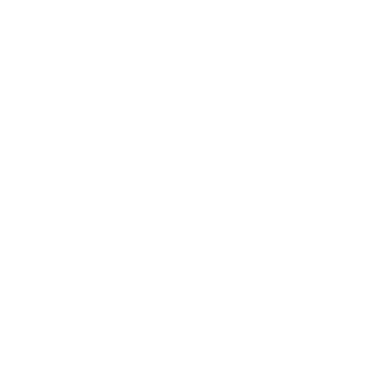
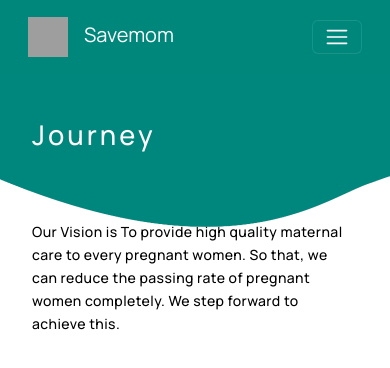
Before and after one commit to RockAdil/Savemom-Official_Website, a React (Create React App) app: page /ourjourney in a window 390 px wide. Before the commit this address had no page. Shown: the top 368 px of the page. Built offline with nearby package versions, Linux system fonts and the light colour scheme; grey boxes are pictures that could not be loaded.

Commit message:
Head Re-Design Completed

```diff
--- a/src/App.js
+++ b/src/App.js
@@ -3,10 +3,10 @@
 import {
   Home,
   WhoWeAre,
+  OurJourney,
   // GetInvolved,
   // HowWeWork,
   // NewsReports,
-  // OurJourney,
   // Product,
 } from './components';
 
@@ -18,8 +18,8 @@
       <Routes>
         <Route path='/' element={<Home />} />
         <Route path='/whoweare' element={<WhoWeAre />} />
-        {/* <Route path='/ourjourney' element={<OurJourney />} />
-        <Route path='/howwework' element={<HowWeWork />} />
+        <Route path='/ourjourney' element={<OurJourney />} />
+        {/* <Route path='/howwework' element={<HowWeWork />} />
         <Route path='/product' element={<Product />} />
         <Route path='/newsreports' element={<NewsReports />} />
         <Route path='/getInvolved' element={<GetInvolved />} /> */}
--- a/src/components/OurJourney/ourJourney.jsx
+++ b/src/components/OurJourney/ourJourney.jsx
@@ -1,7 +1,26 @@
 import React from 'react';
 
+import './ourJourney.scss';
+import Navbar from '../../containers/Navbar/Navbar';
+
 const OurJourney = () => {
-  return <div>OurJourney</div>;
+  return (
+    <>
+      <Navbar nav_bgcolor='' nav_color='navbar-dark' />
+      <div className='ourjourney__padding'>
+        <div className='ourjourney__journey'>
+          <div className='ourjourney__journey-content section__padding'>
+            <h3 className='head-text'>Journey</h3>
+            <p className='p-text'>
+              Our Vision is To provide high quality maternal care to every
+              pregnant women. So that, we can reduce the passing rate of
+              pregnant women completely. We step forward to achieve this.
+            </p>
+          </div>
+        </div>
+      </div>
+    </>
+  );
 };
 
 export default OurJourney;
--- a/src/components/OurJourney/ourJourney.scss
+++ b/src/components/OurJourney/ourJourney.scss
@@ -0,0 +1,106 @@
+.ourjourney__padding {
+  width: 100%;
+  height: 60vh;
+
+  @media screen and (max-width: 1150px) {
+    height: 55vh;
+  }
+
+  @media screen and (max-width: 800px) {
+    height: 62vh;
+  }
+
+  @media screen and (max-width: 550px) {
+    height: 50vh;
+  }
+
+  @media screen and (max-width: 475px) {
+    height: 53vh;
+  }
+
+  @media screen and (max-width: 370px) {
+    height: 60vh;
+  }
+
+  .ourjourney__journey {
+    background-image: url('../../assets/achievementbanner.png');
+    background-size: cover;
+    background-repeat: no-repeat;
+
+    position: absolute;
+    width: 100%;
+    height: 60vh;
+
+    @media screen and (max-width: 1150px) {
+      height: 55vh;
+    }
+
+    @media screen and (max-width: 800px) {
+      height: 40vh;
+      top: 5%;
+    }
+
+    @media screen and (max-width: 550px) {
+      height: 33vh;
+    }
+
+    @media screen and (max-width: 450px) {
+      top: 7%;
+      height: 25vh;
+    }
+  }
+
+  .ourjourney__journey-content {
+    margin: 5rem 4rem;
+    width: 60%;
+
+    @media screen and (max-width: 1150px) {
+      width: 75%;
+    }
+
+    @media screen and (max-width: 800px) {
+      width: 80%;
+      margin: 5rem 0 0 2rem;
+    }
+
+    @media screen and (max-width: 600px) {
+      width: 90%;
+      margin: 3.5rem 0 0 1rem;
+    }
+
+    @media screen and (max-width: 450px) {
+      margin: 1.5rem 0 0 1rem;
+    }
+  }
+
+  p {
+    font-weight: 500;
+
+    @media screen and (max-width: 800px) {
+      color: black;
+      margin-top: 3rem;
+    }
+
+    @media screen and (max-width: 550px) {
+      font-size: 14px;
+    }
+
+    @media screen and (max-width: 450px) {
+      margin-top: 3.5rem;
+    }
+  }
+
+  h3 {
+    @media screen and (max-width: 800px) {
+      font-size: 2.3rem;
+    }
+
+    @media screen and (max-width: 550px) {
+      font-size: 2rem;
+    }
+
+    @media screen and (max-width: 450px) {
+      font-size: 1.7rem;
+    }
+  }
+}
--- a/src/components/WhoWeAre/whoWeAre.jsx
+++ b/src/components/WhoWeAre/whoWeAre.jsx
@@ -51,6 +51,7 @@
   return (
     <>
       <Navbar nav_bgcolor='' nav_color='navbar-dark' />
+      <div className='whoweare__padding'>
         <div className='whoweare__about'>
           <div className='whoweare__about-content section__padding'>
             <h3 className='head-text'>About Us</h3>
@@ -59,6 +60,7 @@
               institutions to bring in a digital healthcare ecosystem to make
               pregnancy a joyful experience."Healthy Mom, Healthy Baby"
             </p>
+          </div>
         </div>
       </div>
 
--- a/src/components/WhoWeAre/whoWeAre.scss
+++ b/src/components/WhoWeAre/whoWeAre.scss
@@ -1,114 +1,114 @@
+.whoweare__padding {
+  background-color: transparent;
+  width: 100%;
+  height: 60vh;
+
+  @media screen and (max-width: 1150px) {
+    height: 55vh;
+  }
+
+  @media screen and (max-width: 800px) {
+    height: 62vh;
+  }
+
+  @media screen and (max-width: 550px) {
+    height: 50vh;
+  }
+
+  @media screen and (max-width: 475px) {
+    height: 53vh;
+  }
+
+  @media screen and (max-width: 370px) {
+    height: 60vh;
+  }
+
   .whoweare__about {
-  position: absolute;
-  top: -5%;
-  width: 100vw;
-  height: 60vh;
-  background-image: url('https://www.savemom.in/images/staticpages/achievementbanner.png');
+    background-image: url('../../assets/achievementbanner.png');
     background-size: cover;
     background-repeat: no-repeat;
 
+    position: absolute;
+    width: 100%;
+    height: 60vh;
+
     @media screen and (max-width: 1150px) {
-    top: 5%;
-    height: 50vh;
-  }
-
-  @media screen and (max-width: 900px) {
-    top: 10%;
-    height: 40vh;
+      height: 55vh;
     }
 
     @media screen and (max-width: 800px) {
+      height: 40vh;
       top: 5%;
-    height: 35vh;
     }
 
-  @media screen and (max-width: 600px) {
-    height: 30vh;
+    @media screen and (max-width: 550px) {
+      height: 33vh;
     }
 
-  @media screen and (max-width: 400px) {
+    @media screen and (max-width: 450px) {
       top: 7%;
       height: 25vh;
     }
   }
 
   .whoweare__about-content {
-  margin: 5rem 0 0 4rem;
+    margin: 5rem 4rem;
     width: 60%;
 
     @media screen and (max-width: 1150px) {
-    margin: 1rem 0 0 2.5rem;
       width: 75%;
     }
 
-  @media screen and (max-width: 900px) {
-    margin: -1rem 0 0 2rem;
-    width: 90%;
+    @media screen and (max-width: 800px) {
+      width: 80%;
+      margin: 5rem 0 0 2rem;
     }
 
-  @media screen and (max-width: 800px) {
-    margin: 4rem 0 0 2rem;
+    @media screen and (max-width: 600px) {
+      width: 90%;
+      margin: 3.5rem 0 0 1rem;
     }
 
-  @media screen and (max-width: 550px) {
-    margin: 2.5rem 0 0 1rem;
+    @media screen and (max-width: 450px) {
+      margin: 1.5rem 0 0 1rem;
     }
-
-  @media screen and (max-width: 400px) {
-    margin: 14px 0 0 1rem;
   }
 
   p {
-    padding: 0;
     font-weight: 500;
-
-    @media screen and (max-width: 1000px) {
-      font-size: 15px;
-    }
 
     @media screen and (max-width: 800px) {
       color: black;
-      margin-top: 4.5rem;
-    }
-
-    @media screen and (max-width: 600px) {
-      margin-top: 3.5rem;
-    }
-
-    @media screen and (max-width: 700px) {
       margin-top: 3rem;
     }
 
     @media screen and (max-width: 550px) {
       font-size: 14px;
-      margin-top: 4rem;
+    }
+
+    @media screen and (max-width: 450px) {
+      margin-top: 3.5rem;
     }
   }
 
   h3 {
-    @media screen and (max-width: 1000px) {
-      font-size: 1.7rem;
+    @media screen and (max-width: 800px) {
+      font-size: 2.3rem;
     }
 
-    @media screen and (max-width: 800px) {
+    @media screen and (max-width: 550px) {
       font-size: 2rem;
-      margin-top: 5px;
-    }
-
-    @media screen and (max-width: 500px) {
-      margin-top: 1rem;
     }
 
     @media screen and (max-width: 450px) {
       font-size: 1.7rem;
-      // margin-top: 0;
     }
   }
 }
 
 // -------- CONTENT - 1 -----------
 .whoweare__content-1 {
-  margin-top: 24rem;
+  // margin-top: 24rem;
 
   div {
     display: flex;
--- a/src/constants/images.js
+++ b/src/constants/images.js
@@ -1,4 +1,6 @@
 import logo from '../assets/logo.png';
+import achievementbanner from '../assets/achievementbanner.png';
+
 import startupkarnataka from '../assets/startupkarnataka.jpg';
 import fbstartup from '../assets/fbstartup.jpg';
 import launchpad from '../assets/launchpad.jpg';
```
Also changed, not shown: src/assets/achievementbanner.png (added). Lines whose indentation alone changed are shown as unchanged.
